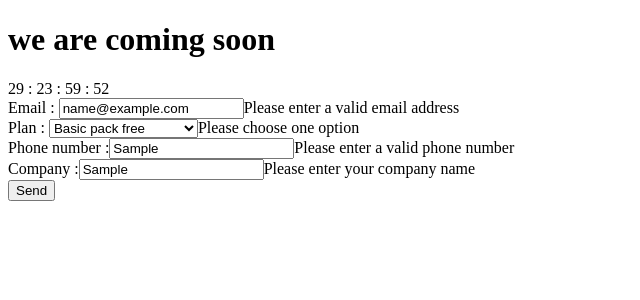
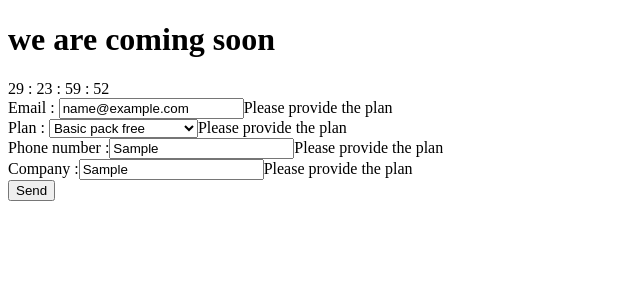
Before and after one commit to Hcmwebs/officelite-coming-soon-site, a React (Vite) app: page / in a window 1280 px wide. Both pictures are taken after typing "name@example.com", "Sample", "Sample" into the empty fields and a click on the button "Send". Shown: the top 300 px of the page, without its empty margins (0-640 px from the left). Built offline with nearby package versions, Linux system fonts and the light colour scheme.

Commit message:
added a  dynamic error message
Signed-off-by: Heze <64218603+Hcmwebs@users.noreply.github.com>

```diff
--- a/src/components/Form.jsx
+++ b/src/components/Form.jsx
@@ -1,13 +1,10 @@
 import React, { useState } from 'react'
 
+const initialValues = { email: '', plan: '', phone: '', company: '' }
+
 const Form = () => {
-	const [values, setValues] = useState({
-		email: '',
-		plan: '',
-		phone: '',
-		company: '',
-	})
-
+	const [values, setValues] = useState(initialValues)
+	const [error, setError] = useState('')
 	const [registers, setRegisters] = useState([])
 	const handleChange = (e) => {
 		const name = e.target.name
@@ -16,11 +13,16 @@ const Form = () => {
 	}
 	const handleSubmit = (e) => {
 		e.preventDefault()
-		if (values.email && values.plan && values.phone && values.company) {
-			const newRegister = { ...values, id: new Date().getTime().toString() }
-			setRegisters([...registers, newRegister])
-			setValues({ email: '', plan: '', phone: '', company: '' })
+		for (let name in values) {
+			if (values[name] === '') {
+				setError(`Please provide the ${name}`)
+				return
+			}
 		}
+		setError('')
+		const newRegister = { ...values, id: new Date().getTime().toString() }
+		setRegisters([...registers, newRegister])
+		setValues({ email: '', plan: '', phone: '', company: '' })
 	}
 	return (
 		<>
@@ -36,7 +38,7 @@ const Form = () => {
 						onChange={handleChange}
 						required
 					/>
-					<span>Please enter a valid email address</span>
+					{error && <span>{error}</span>}
 				</div>
 				<div className='form-group'>
 					<label htmlFor='plan'>Plan : </label>
@@ -50,7 +52,7 @@ const Form = () => {
 						<option value='Pro Pack $9.99'>Pro Pack $9.99</option>
 						<option value='Ultimate Pack $19.99'>Ultimate Pack $19.99</option>
 					</select>
-					<span>Please choose one option</span>
+					{error && <span>{error}</span>}
 				</div>
 				<div className='form-group'>
 					<label htmlFor='phone'>Phone number :</label>
@@ -62,7 +64,7 @@ const Form = () => {
 						onChange={handleChange}
 						id='phone'
 					/>
-					<span>Please enter a valid phone number</span>
+					{error && <span>{error}</span>}
 				</div>
 				<div className='form-group'>
 					<label htmlFor='company'>Company :</label>
@@ -74,7 +76,7 @@ const Form = () => {
 						onChange={handleChange}
 						id='company'
 					/>
-					<span>Please enter your company name</span>
+					{error && <span>{error}</span>}
 				</div>
 				<button className='submit'>Send</button>
 			</form>
```
